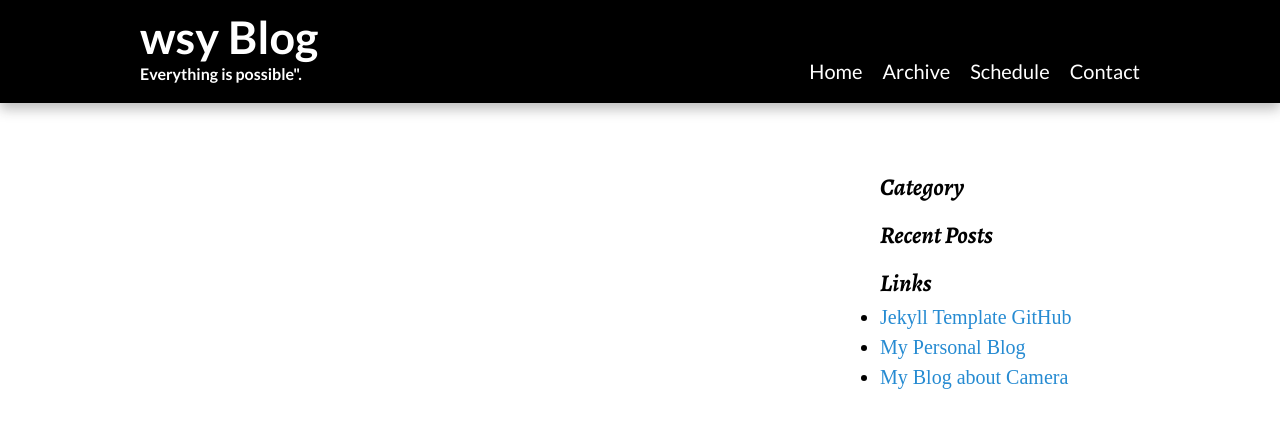
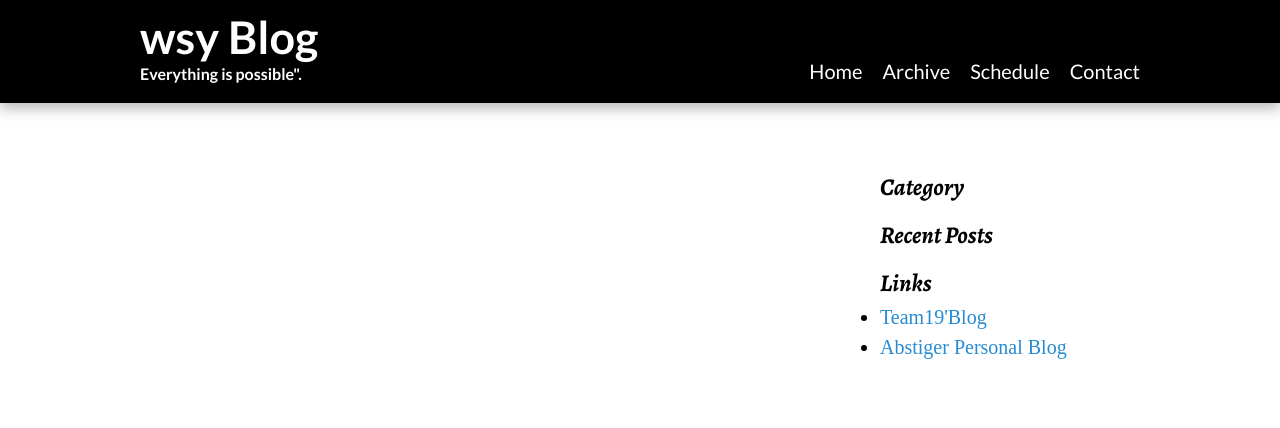
Before and after one commit to wushuangyang/blog, a Jekyll site: the page built from index.html, in a window 1280 px wide. Shown: the top 428 px of the page. Built offline with Jekyll 4.4.1, drawn with Linux system fonts in a browser that asks for light colours; some web fonts are replaced; the list of posts is cut into pages by our own code.

Commit message:
Update links.yml

```diff
--- a/_data/links.yml
+++ b/_data/links.yml
@@ -1,6 +1,4 @@
-- title: Jekyll Template GitHub
-  url: https://github.com/runningUnicorn/minimal-blog
-- title: My Personal Blog
-  url: https://runningunicorn.github.io/
-- title: My Blog about Camera
-  url: https://runningunicorn.github.io/camera-factory
+- title: Team19'Blog
+  url: https://team19.abstiger.com/
+- title: Abstiger Personal Blog
+  url: https://blog.abstiger.com//
```
